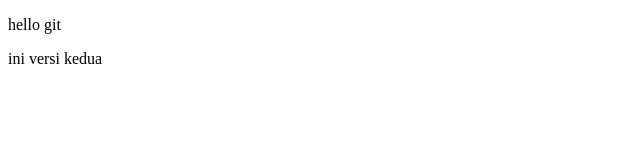
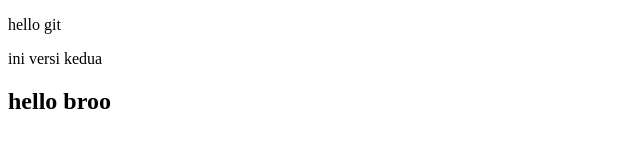
Before and after one commit to ilhampraditya/helo-git, a plain HTML site: page index.html in a window 1280 px wide. Shown: the whole page, without its empty margins (0-640 px from the left). Drawn offline with Linux system fonts and the light colour scheme.

Commit message:
feature: add hello broo

```diff
--- a/index.html
+++ b/index.html
@@ -8,5 +8,7 @@
 <body>
     <p>hello git</p>
     <p>ini versi kedua </p>
+
+    <h2>hello broo</h2>
 </body>
 </html>
```
